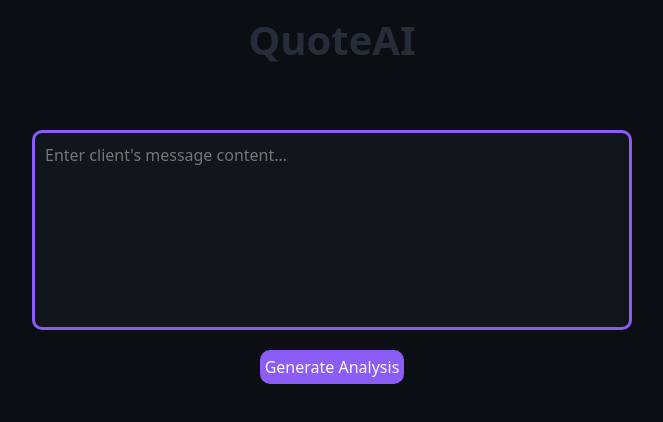
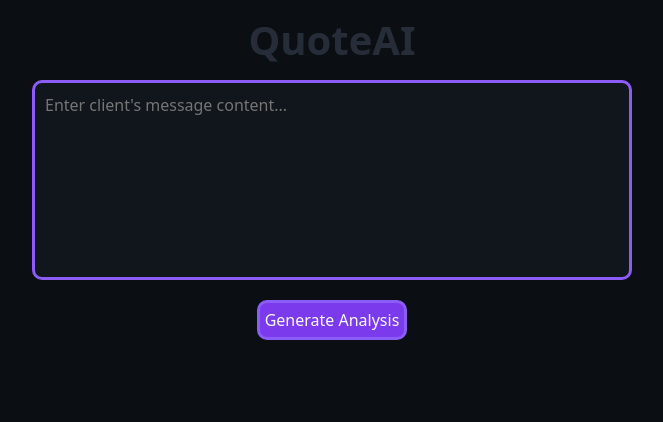
Before and after one commit to Kelooo0/ai-quote-generator, a React (Vite) app in the folder frontend/: page / in a window 1280 px wide. Shown: the top 422 px of the page, without its empty margins (308-971 px from the left). Built offline with nearby package versions, Linux system fonts and the light colour scheme.

Commit message:
frontend: improve analysis generation view UI

```diff
--- a/frontend/src/components/AnalysisCard.css
+++ b/frontend/src/components/AnalysisCard.css
@@ -34,17 +34,6 @@
   justify-content: left;
   margin: 20px 0;
 }
-.generate-proposal-button {
-  color: var(--color-text);
-  background-color: var(--color-primary);
-  font-size: 16px;
-  border-radius: 10px;
-  padding: 5px;
-  border: none;
-}
-.generate-proposal-button:hover {
-  background-color: var(--color-primary-hover);
-}
 .reqs-container {
   flex-direction: column;
   gap: 10px;
@@ -71,3 +60,7 @@
   flex-direction: column;
   gap: 10px;
 }
+.analysis-card-header {
+  font-weight: bolder;
+  font-size: 22px;
+}
--- a/frontend/src/components/AnalysisCard.tsx
+++ b/frontend/src/components/AnalysisCard.tsx
@@ -7,12 +7,14 @@ type AnalysisCardProps = {
   analysis: Analysis;
   onError: (message: string) => void;
   onSuccess: (data: Proposal) => void;
+  analysisRef: React.RefObject<HTMLElement | null>;
 };
 
 export default function AnalysisCard({
   analysis,
   onError,
   onSuccess,
+  analysisRef,
 }: AnalysisCardProps) {
   const [isLoading, setIsLoading] = useState(false);
   const [isProposalGenerated, setIsProposalGenerated] = useState(false);
@@ -35,7 +37,10 @@ export default function AnalysisCard({
   }
 
   return (
-    <section className="analysis-card-container">
+    <section ref={analysisRef} className="analysis-card-container">
+      <section className="analysis-data-container">
+        <p className="analysis-card-header">ANALYSIS</p>
+      </section>
       <section className="analysis-data-container">
         <p className="analysis-data-header">Service type:</p>
         <p className="analysis-data-content">{analysis.service_type}</p>
@@ -63,24 +68,38 @@ export default function AnalysisCard({
       </section>
       <section className="analysis-data-container">
         <p className="analysis-data-header">Timeline:</p>
-        <p className="analysis-data-content">{analysis.timeline}</p>
+        <p className="analysis-data-content">
+          {analysis.timeline ? analysis.timeline : "Not specified"}
+        </p>
       </section>
       <section className="analysis-data-container">
         <p className="analysis-data-header">Budget:</p>
-        <p className="analysis-data-content">{analysis.budget}</p>
+        <p className="analysis-data-content">
+          {analysis.budget ? analysis.budget : "Not specified"}
+        </p>
       </section>
       <section className="analysis-data-container miss-info-container">
         <p className="analysis-data-header">Missing information:</p>
-        {analysis.missing_information.map((missing) => (
-          <p key={missing} className="analysis-data-content miss-info-content">
+        {analysis.missing_information.length === 0
+          ? "None"
+          : analysis.missing_information.map((missing) => (
+              <p
+                key={missing}
+                className="analysis-data-content miss-info-content"
+              >
                 &bull; {missing}
               </p>
             ))}
       </section>
       <section className="analysis-data-container assumptions-container">
         <p className="analysis-data-header">Assumptions:</p>
-        {analysis.assumptions.map((assum) => (
-          <p key={assum} className="analysis-data-content assumptions-content">
+        {analysis.assumptions.length === 0
+          ? "None"
+          : analysis.assumptions.map((assum) => (
+              <p
+                key={assum}
+                className="analysis-data-content assumptions-content"
+              >
                 &bull; {assum}
               </p>
             ))}
@@ -91,7 +110,7 @@ export default function AnalysisCard({
             type="button"
             disabled={isLoading}
             onClick={() => handleGenerateProposal(analysis)}
-            className="generate-proposal-button"
+            className="generate-proposal-button action-button"
           >
             {isLoading ? "Generating Proposal..." : "Generate Proposal"}
           </button>
--- a/frontend/src/components/AnalysisForm.css
+++ b/frontend/src/components/AnalysisForm.css
@@ -22,19 +22,10 @@
   color: white;
   padding: 10px;
 }
+.form-text:focus {
+  outline: none;
+  border: 3px solid var(--color-primary-light);
+}
 .form-submit-container {
   margin: 20px 0;
 }
-.form-submit {
-  width: 100%;
-  height: 100%;
-  color: var(--color-text);
-  background-color: var(--color-primary);
-  font-size: 16px;
-  border-radius: 10px;
-  padding: 5px;
-  border: none;
-}
-.form-submit:hover {
-  background-color: var(--color-primary-hover);
-}
--- a/frontend/src/components/AnalysisForm.tsx
+++ b/frontend/src/components/AnalysisForm.tsx
@@ -44,7 +44,11 @@ export default function AnalysisForm({
           ></textarea>
         </section>
         <section className="form-submit-container">
-          <button className="form-submit" type="submit" disabled={isLoading}>
+          <button
+            className="form-submit action-button"
+            type="submit"
+            disabled={isLoading}
+          >
             {isLoading ? "Generating Analysis..." : "Generate Analysis"}
           </button>
         </section>
--- a/frontend/src/pages/MainPage.css
+++ b/frontend/src/pages/MainPage.css
@@ -13,9 +13,15 @@
   color: var(--color-text-subtle);
   opacity: 0.3;
 }
-.message-container {
+.proposal-message-container {
   width: 100%;
   height: 50px;
+  display: flex;
+  align-items: center;
+  justify-content: center;
+}
+.analysis-message-container {
+  width: 100%;
   display: flex;
   align-items: center;
   justify-content: center;
@@ -25,4 +31,20 @@
   align-items: center;
   justify-content: center;
   flex-direction: column;
+  gap: 0;
 }
+.action-button {
+  color: var(--color-text);
+  background-color: var(--color-primary-hover);
+  font-size: 16px;
+  border-radius: 10px;
+  padding: 5px;
+  border: 3px solid var(--color-primary);
+}
+.action-button:hover {
+  background-color: var(--color-primary);
+  border: 3px solid var(--color-primary-light);
+}
+.message {
+  margin: 0;
+}
--- a/frontend/src/pages/MainPage.tsx
+++ b/frontend/src/pages/MainPage.tsx
@@ -4,38 +4,64 @@ import type { Analysis, Proposal } from "../types/types";
 import AnalysisCard from "../components/AnalysisCard";
 import ProposalCard from "../components/ProposalCard";
 import "./MainPage.css";
+import { useRef } from "react";
+import { useEffect } from "react";
 
 export default function MainPage() {
   const [analysis, setAnalysis] = useState<Analysis | null>();
   const [proposal, setProposal] = useState<Proposal | null>();
-  const [error, setError] = useState("");
+  const [analysisError, setAnalysisError] = useState("");
+  const [proposalError, setProposalError] = useState("");
+  const analysisRef = useRef<HTMLElement>(null);
 
   function clearAll() {
     setAnalysis(null);
     setProposal(null);
-    setError("");
+    setAnalysisError("");
+    setProposalError("");
   }
+
+  useEffect(() => {
+    if (analysis) {
+      analysisRef.current?.scrollIntoView({
+        behavior: "smooth",
+        block: "start",
+      });
+    }
+  }, [analysis]);
 
   return (
     <section className="main-page">
       <section className="main-header-container">
         <h1 className="main-header">QuoteAI</h1>
       </section>
-      <section className="message-container">
-        {error && <p role="alert">{error}</p>}
-      </section>
       <AnalysisForm
         onSuccess={setAnalysis}
-        onError={setError}
+        onError={setAnalysisError}
         onStart={() => clearAll()}
       />
+      <section className="analysis-message-container">
+        {analysisError && (
+          <p role="alert" className="message">
+            {analysisError}
+          </p>
+        )}
+      </section>
       {analysis && (
         <AnalysisCard
           analysis={analysis}
-          onError={setError}
+          onError={setAnalysisError}
           onSuccess={setProposal}
+          analysisRef={analysisRef}
         />
       )}
+      <section className="proposal-message-container">
+        {proposalError && (
+          <p role="alert" className="message">
+            {proposalError}
+          </p>
+        )}
+      </section>
       {proposal && <ProposalCard proposal={proposal} />}
     </section>
   );
```
Lines whose indentation alone changed are shown as unchanged.
